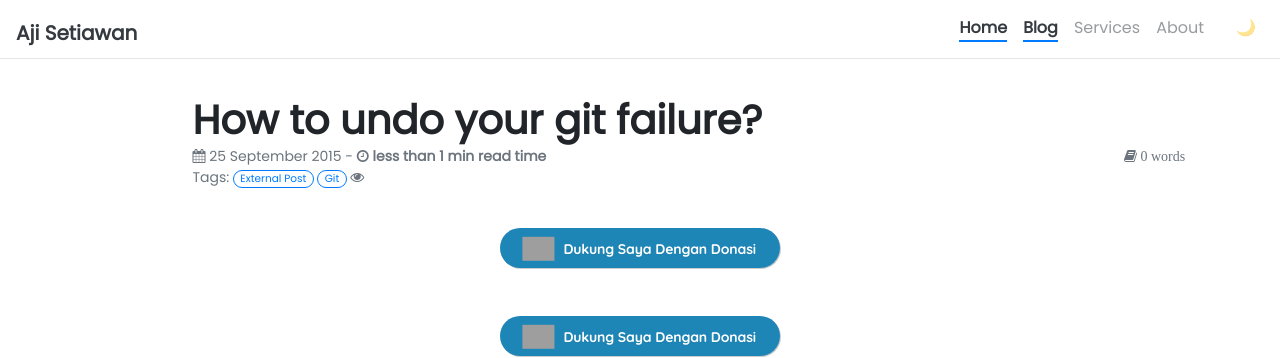
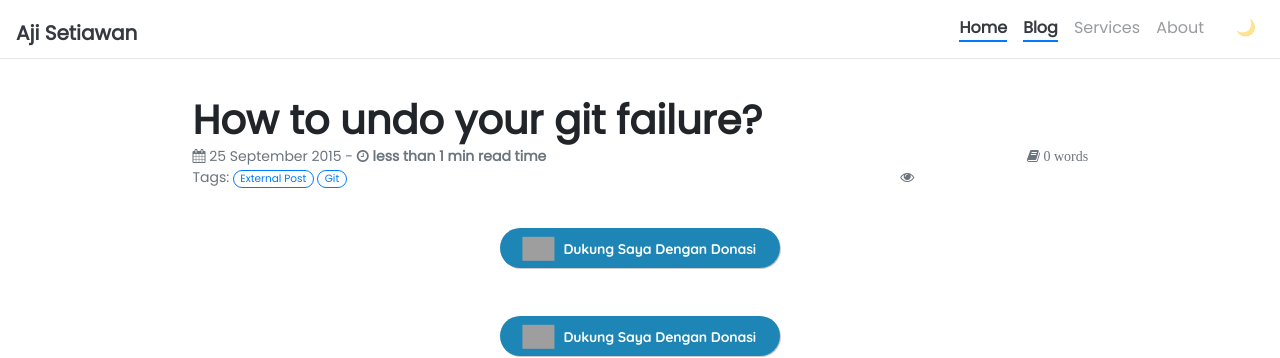
Before and after one commit to ajisetiawan716/ajisetiawan716.github.io, a Jekyll site: the page built from _posts/2015-09-25-how-to-undo-your-git-failure.md, in a window 1280 px wide. Shown: the top 358 px of the page. Built offline with Jekyll 4.4.1, drawn with Linux system fonts in a browser that asks for light colours; nearby versions of some CDN libraries; our own code applies the rules of GitHub Pages for plain Markdown files; comment, search, counter and statistics services are not loaded; grey boxes are pictures that could not be loaded.

Commit message:
Update post.html

```diff
--- a/_layouts/post.html
+++ b/_layouts/post.html
@@ -13,7 +13,7 @@
     {{ words | divided_by: 180 }} mins read time
   {%- endif -%}
   </b>
-  <span class="fa fa-book fa-1x" style="position: relative; top: 0px; left: 574px;"> {{ words }} words</span>
+  <span class="fa fa-book fa-1x" style="position: relative; top: 0px; left: 477px;"> {{ words }} words</span>
   <br>
 
   {%- if page.tags != empty -%}
@@ -24,7 +24,7 @@
     </a>
     {% endfor %}
   {%- endif -%}
-  <span class="fa fa-eye fa-1x" style="relative: absolute; top: 0px; left: 880px;"> <span id="busuanzi_value_page_pv" class="text-muted"></span></span>
+  <span class="fa fa-eye fa-1x" style="position: relative; top: 0px; left: 550px;"> <span id="busuanzi_value_page_pv" class="text-muted"></span></span>
   </p>
 </div>
 <!-- trakteer widget -->
```
